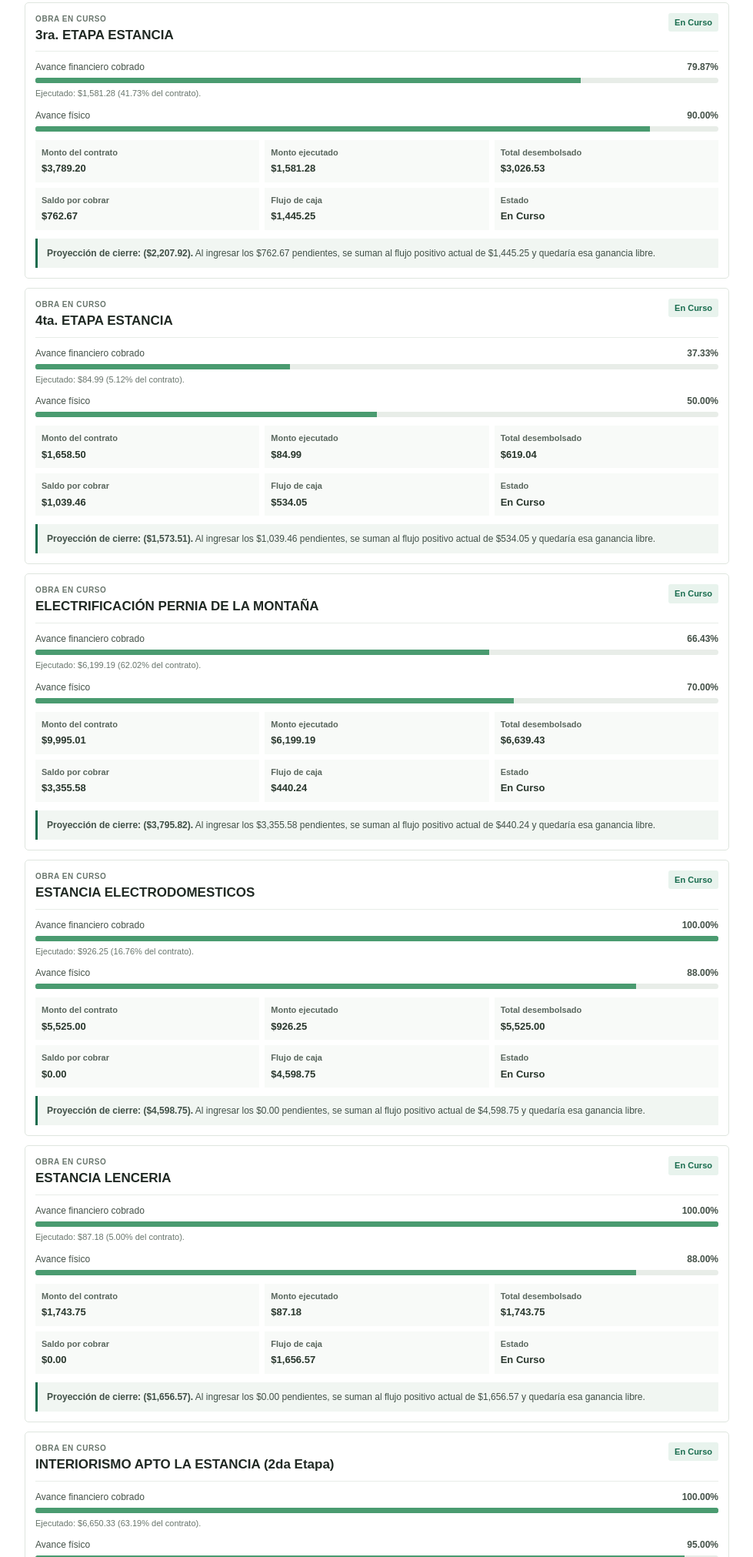
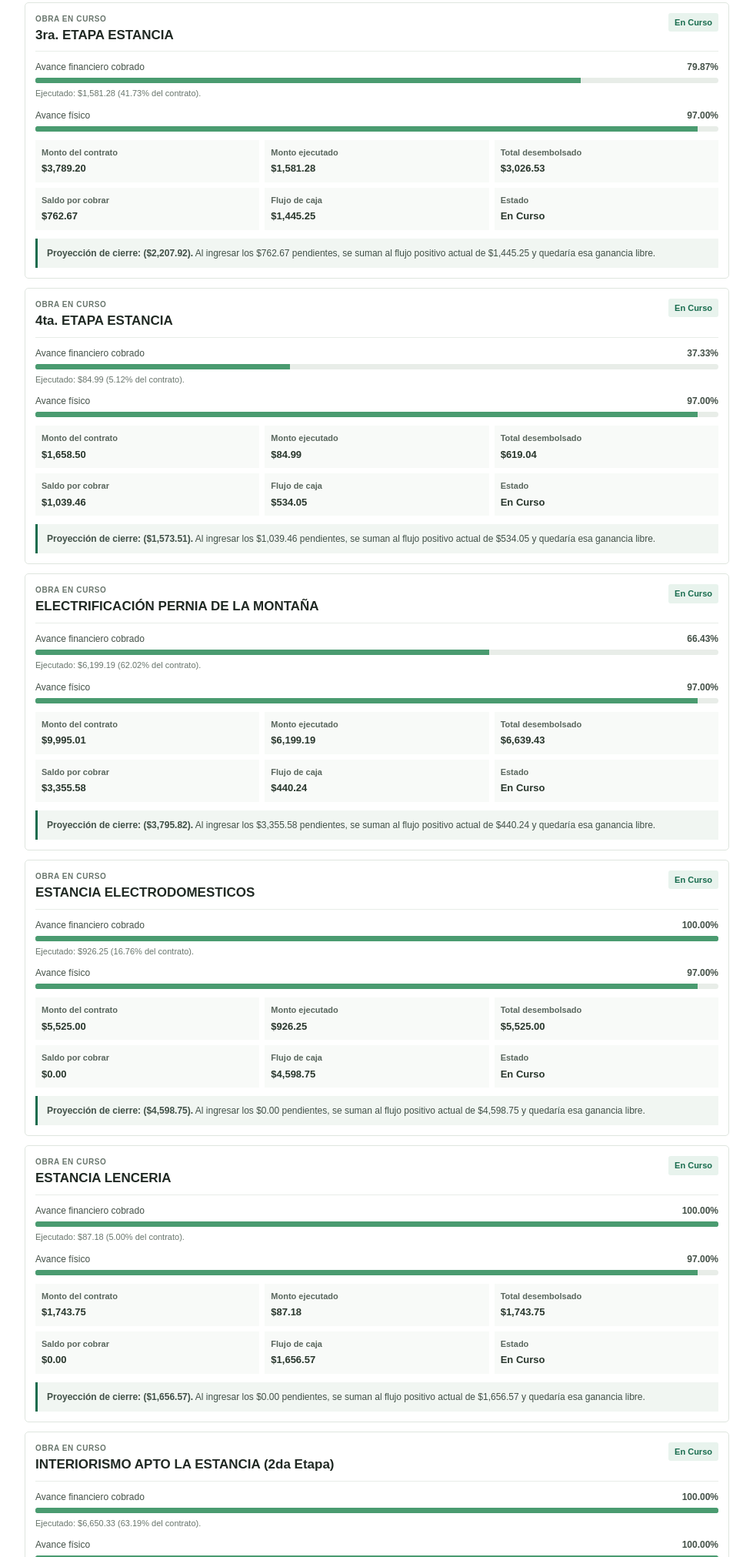
Before and after one commit to Alexander71133/inversora-macroandes, a plain HTML site: page reporte_obras.html in a window 1280 px wide. Shown: the part 777-2800 px from the top of the page at 77% size, without its empty margins (150-1129 px from the left). Drawn offline with Linux system fonts and the light colour scheme.

```diff
--- a/reporte_obras.html
+++ b/reporte_obras.html
@@ -88,7 +88,7 @@
     <div class="report-actions"><button class="print-button" type="button" onclick="window.print()">Imprimir / Guardar como PDF</button></div>
     <header class="report-header">
         <img class="logo" src="src/assets/Logo.svg" alt="Logo de Inversora Macroandes">
-        <div><p class="company">Inversora Macroandes</p><h1>Reporte ejecutivo, gerencial y financiero</h1><p class="report-subtitle">Tablero de obras · Fecha de emisión: 25/11/2026</p></div>
+        <div><p class="company">Inversora Macroandes</p><h1>Reporte ejecutivo, gerencial y financiero</h1><p class="report-subtitle">Tablero de obras · Fecha de emisión: 27/11/2026</p></div>
     </header>
     <p class="scope"><strong>Alcance:</strong> este reporte presenta exclusivamente las obras con estado “En Curso” registrado en el tablero.</p>
     <h2 class="section-title">Resumen ejecutivo del portafolio activo</h2>
@@ -120,8 +120,8 @@
                     <p>Ejecutado: $1,581.28 (41.73% del contrato).</p>
                 </div>
                 <div class="progress-block">
-                    <div class="progress-heading"><span>Avance físico</span><strong>90.00%</strong></div>
-                    <div class="progress-track"><span style="width:90.0%"></span></div>
+                    <div class="progress-heading"><span>Avance físico</span><strong>97.00%</strong></div>
+                    <div class="progress-track"><span style="width:97.0%"></span></div>
                 </div>
                 <div class="project-metrics">
                     <div><span>Monto del contrato</span><strong>$3,789.20</strong></div>
@@ -143,8 +143,8 @@
                     <p>Ejecutado: $84.99 (5.12% del contrato).</p>
                 </div>
                 <div class="progress-block">
-                    <div class="progress-heading"><span>Avance físico</span><strong>50.00%</strong></div>
-                    <div class="progress-track"><span style="width:50.0%"></span></div>
+                    <div class="progress-heading"><span>Avance físico</span><strong>97.00%</strong></div>
+                    <div class="progress-track"><span style="width:97.0%"></span></div>
                 </div>
                 <div class="project-metrics">
                     <div><span>Monto del contrato</span><strong>$1,658.50</strong></div>
@@ -166,8 +166,8 @@
                     <p>Ejecutado: $6,199.19 (62.02% del contrato).</p>
                 </div>
                 <div class="progress-block">
-                    <div class="progress-heading"><span>Avance físico</span><strong>70.00%</strong></div>
-                    <div class="progress-track"><span style="width:70.0%"></span></div>
+                    <div class="progress-heading"><span>Avance físico</span><strong>97.00%</strong></div>
+                    <div class="progress-track"><span style="width:97.0%"></span></div>
                 </div>
                 <div class="project-metrics">
                     <div><span>Monto del contrato</span><strong>$9,995.01</strong></div>
@@ -189,8 +189,8 @@
                     <p>Ejecutado: $926.25 (16.76% del contrato).</p>
                 </div>
                 <div class="progress-block">
-                    <div class="progress-heading"><span>Avance físico</span><strong>88.00%</strong></div>
-                    <div class="progress-track"><span style="width:88.0%"></span></div>
+                    <div class="progress-heading"><span>Avance físico</span><strong>97.00%</strong></div>
+                    <div class="progress-track"><span style="width:97.0%"></span></div>
                 </div>
                 <div class="project-metrics">
                     <div><span>Monto del contrato</span><strong>$5,525.00</strong></div>
@@ -212,8 +212,8 @@
                     <p>Ejecutado: $87.18 (5.00% del contrato).</p>
                 </div>
                 <div class="progress-block">
-                    <div class="progress-heading"><span>Avance físico</span><strong>88.00%</strong></div>
-                    <div class="progress-track"><span style="width:88.0%"></span></div>
+                    <div class="progress-heading"><span>Avance físico</span><strong>97.00%</strong></div>
+                    <div class="progress-track"><span style="width:97.0%"></span></div>
                 </div>
                 <div class="project-metrics">
                     <div><span>Monto del contrato</span><strong>$1,743.75</strong></div>
@@ -235,8 +235,8 @@
                     <p>Ejecutado: $6,650.33 (63.19% del contrato).</p>
                 </div>
                 <div class="progress-block">
-                    <div class="progress-heading"><span>Avance físico</span><strong>95.00%</strong></div>
-                    <div class="progress-track"><span style="width:95.0%"></span></div>
+                    <div class="progress-heading"><span>Avance físico</span><strong>100.00%</strong></div>
+                    <div class="progress-track"><span style="width:100%"></span></div>
                 </div>
                 <div class="project-metrics">
                     <div><span>Monto del contrato</span><strong>$10,524.00</strong></div>
```
Also changed, not shown: index.html (+2 -2 lines), output/dashboard_obras.html (+2 -2 lines), 1 other file.
